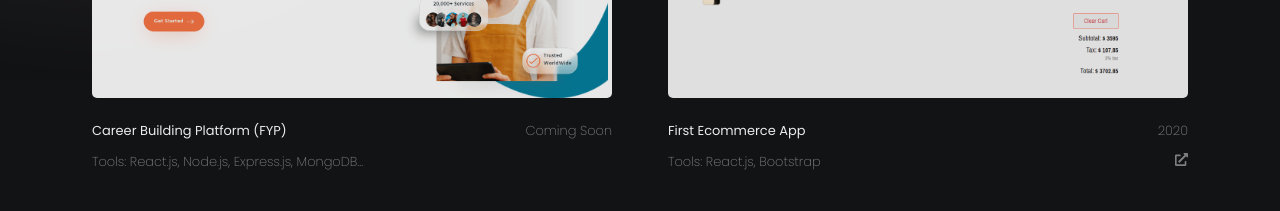
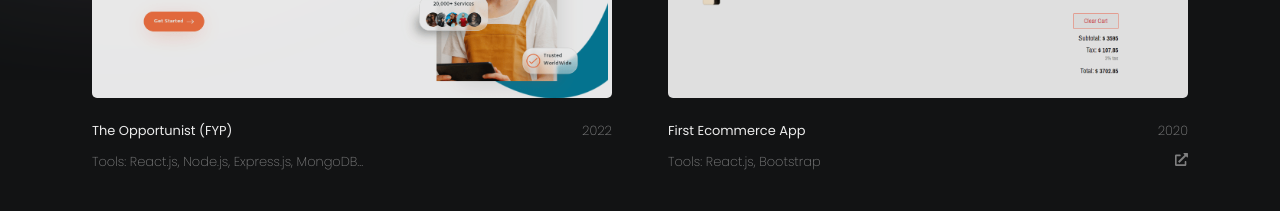
Before and after one commit to mtalha218/Portfolio-M.Talha, a React (Create React App) app: page / in a window 1280 px wide. Shown: the part 2600-2811 px from the top of the page. Built offline with nearby package versions, Linux system fonts and the light colour scheme.

Commit message:
Project Changes

```diff
--- a/src/Components/Work/Work.js
+++ b/src/Components/Work/Work.js
@@ -41,8 +41,8 @@ function Work() {
           <div className="work1">
             <div className="image"></div>
             <div className="work-detail">
-              <p>Career Building Platform (FYP)</p>
-              <p>Coming Soon</p>
+              <p>The Opportunist (FYP)</p>
+              <p>2022</p>
             </div>
             <div className="tools">
               <p>Tools: React.js, Node.js, Express.js, MongoDB...</p>
```
